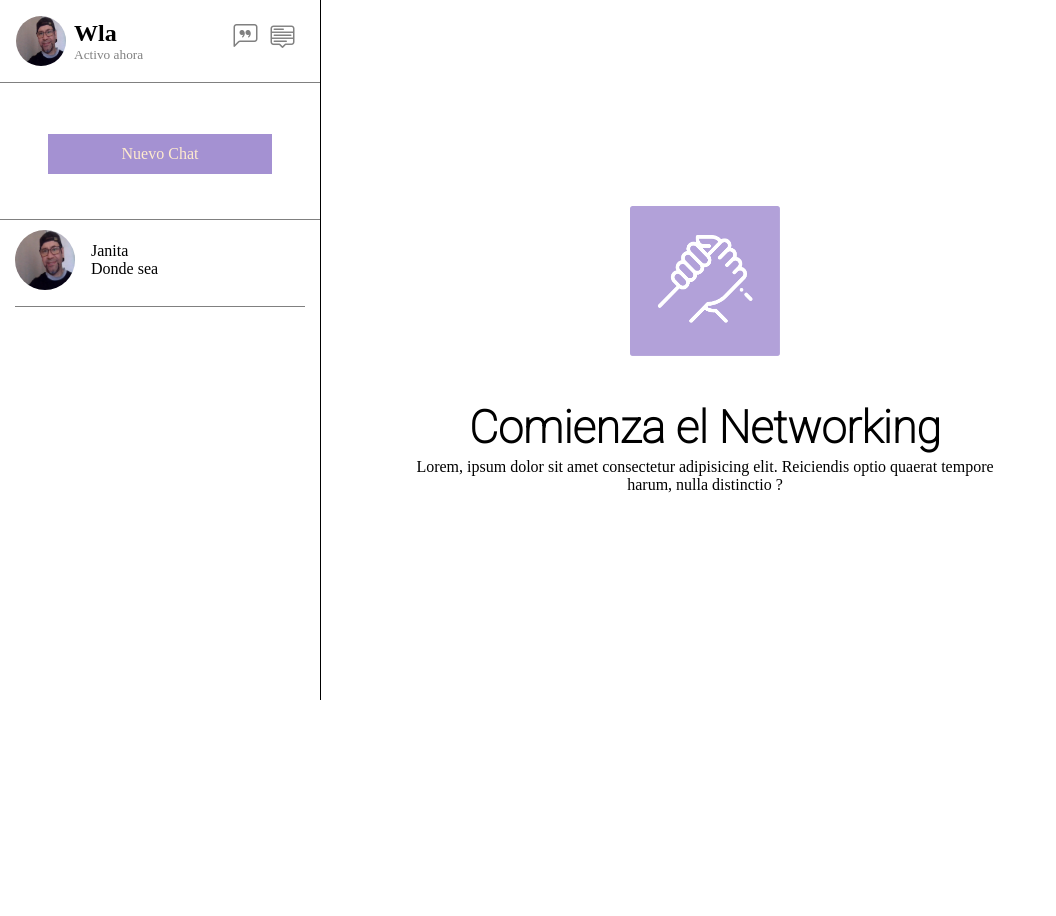
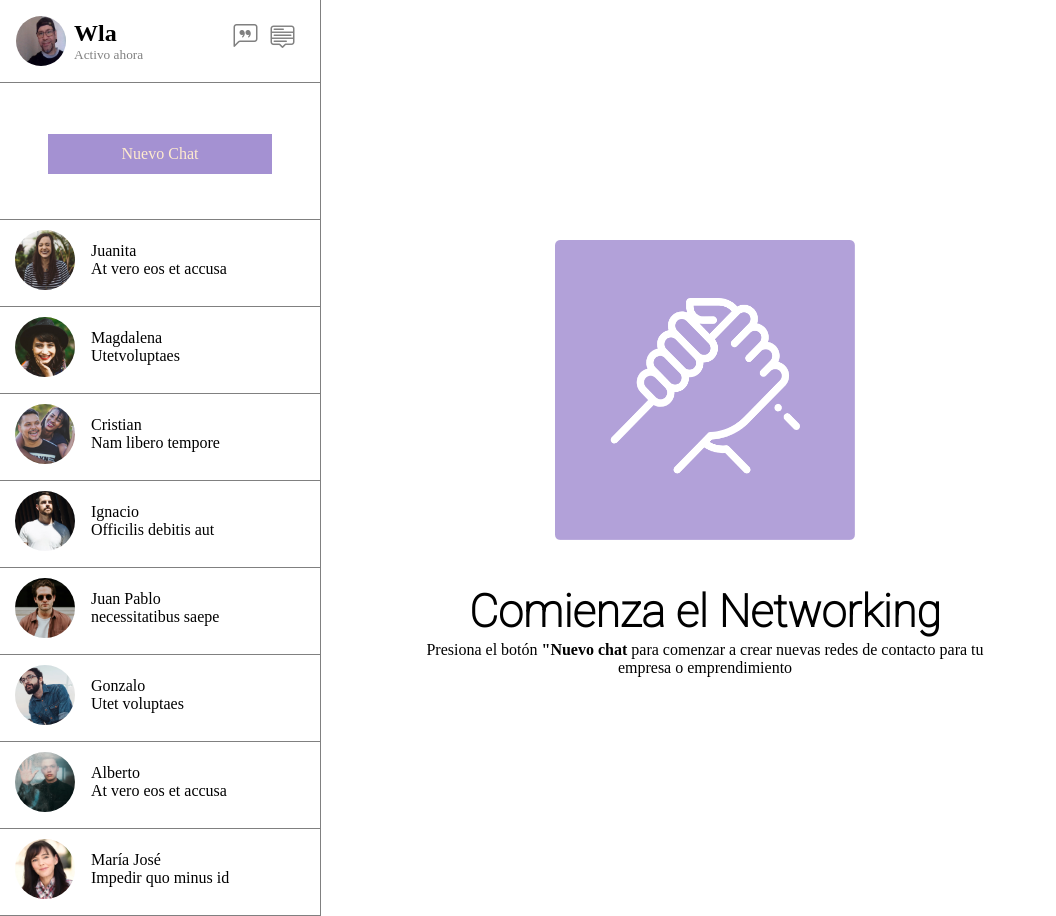
Before and after one commit to wl4dig3/sistema_mensajeria, a plain HTML site: page index.html in a window 1280 px wide. Shown: the whole page, without its empty margins (0-1056 px from the left). Before the commit the page ends 800 px from the top, so only its background shows below. Drawn offline with nearby package versions, Linux system fonts and the light colour scheme.

Commit message:
chore: estilos finales

```diff
--- a/Assets/Css/styles.css
+++ b/Assets/Css/styles.css
@@ -7,8 +7,9 @@ body {
 }
 .contacts {
     width: 25%;
-    height: 700px;
+    height: auto;
     border-right: 1px solid;
+    border-color: gray;
 
 }
 .images {
@@ -51,7 +52,7 @@ p {
 }
 .contact-person {
     display: flex;
-    margin: 10px 15px;
+    padding: 10px 15px;
     padding-bottom: 1rem;
     align-items: center;
 }
@@ -71,8 +72,8 @@ p {
     width: 60%;
 
     & img {
-        width: 150px;
-        height: 150px;
+        width: 300px;
+        height: 300px;
     }
 }
 .principal-container {
--- a/index.html
+++ b/index.html
@@ -6,8 +6,8 @@
     <meta name="viewport" content="width=device-width, initial-scale=1.0">
     <!-- Option 1: Include in HTML -->
     <link rel="preconnect" href="https://fonts.googleapis.com">
-<link rel="preconnect" href="https://fonts.gstatic.com" crossorigin>
-<link href="https://fonts.googleapis.com/css2?family=Roboto:wght@100&display=swap" rel="stylesheet">
+    <link rel="preconnect" href="https://fonts.gstatic.com" crossorigin>
+    <link href="https://fonts.googleapis.com/css2?family=Roboto:wght@100&display=swap" rel="stylesheet">
     <link rel="stylesheet" href="https://cdn.jsdelivr.net/npm/bootstrap-icons@1.3.0/font/bootstrap-icons.css">
     <link rel="stylesheet" href="./Assets/Css/styles.css">
     <title>sistema mensajeria</title>
@@ -35,15 +35,70 @@
                     <div class="rectangulo">Nuevo Chat</div>
                 </div>
                 <div class="contact-messenger">
-
+                    <!-- Juanita -->
                     <div class="contact-person border-botom">
-                        <img class="images" src="./Assets/img/Wlad_2023_09jpg.jpg" alt="">
+                        <img class="images" src="./Assets/img/Screen Shot 2018-11-28 at 15.27.14.jpg" alt="">
                         <div class="contact-chat">
-                            <p>Janita</p>
-                            <p>Donde sea</p>
+                            <p>Juanita</p>
+                            <p>At vero eos et accusa</p>
                         </div>
                     </div>
-
+                    <!-- Magdalena -->
+                    <div class="contact-person border-botom">
+                        <img class="images" src="./Assets/img/Screen Shot 2018-11-28 at 15.28.04.jpg" alt="">
+                        <div class="contact-chat">
+                            <p>Magdalena</p>
+                            <p>Utetvoluptaes</p>
+                        </div>
+                    </div>
+                    <!-- Cristian -->
+                    <div class="contact-person border-botom">
+                        <img class="images" src="./Assets/img/Screen Shot 2018-11-28 at 15.28.30.jpg" alt="">
+                        <div class="contact-chat">
+                            <p>Cristian</p>
+                            <p>Nam libero tempore</p>
+                        </div>
+                    </div>
+                    <!-- Ignacio -->
+                    <div class="contact-person border-botom">
+                        <img class="images" src="./Assets/img/Screen Shot 2018-11-28 at 15.30.34.jpg" alt="">
+                        <div class="contact-chat">
+                            <p>Ignacio</p>
+                            <p>Officilis debitis aut</p>
+                        </div>
+                    </div>
+                    <!-- Juan Pablo -->
+                    <div class="contact-person border-botom">
+                        <img class="images" src="./Assets/img/Screen Shot 2018-11-28 at 15.30.54.jpg" alt="">
+                        <div class="contact-chat">
+                            <p>Juan Pablo</p>
+                            <p>necessitatibus saepe</p>
+                        </div>
+                    </div>
+                    <!-- Gonzalo -->
+                    <div class="contact-person border-botom">
+                        <img class="images" src="./Assets/img/Screen Shot 2018-11-28 at 15.31.09.jpg" alt="">
+                        <div class="contact-chat">
+                            <p>Gonzalo</p>
+                            <p>Utet voluptaes</p>
+                        </div>
+                    </div>
+                    <!-- Alberto -->
+                    <div class="contact-person border-botom">
+                        <img class="images" src="./Assets/img/Screen Shot 2018-11-28 at 15.32.16.jpg" alt="">
+                        <div class="contact-chat">
+                            <p>Alberto</p>
+                            <p>At vero eos et accusa</p>
+                        </div>
+                    </div>
+                    <!-- María José -->
+                    <div class="contact-person border-botom">
+                        <img class="images" src="./Assets/img/Screen Shot 2018-11-28 at 15.32.44.jpg" alt="">
+                        <div class="contact-chat">
+                            <p>María José</p>
+                            <p>Impedir quo minus id</p>
+                        </div>
+                    </div>
 
                 </div>
             </article>
@@ -53,8 +108,9 @@
                 <img src="./Assets/img/hand.png" alt="">
                 <div class="text-main">
                     <h1>Comienza el Networking</h1>
-                    <p>Lorem, ipsum dolor sit amet consectetur adipisicing elit. Reiciendis optio quaerat tempore harum,
-                        nulla distinctio ?</p>
+                    <p>Presiona el botón <strong>"Nuevo chat</strong> para comenzar a crear nuevas redes de
+                    contacto para tu empresa o emprendimiento
+                    </p>
 
                 </div>
             </article>
```
